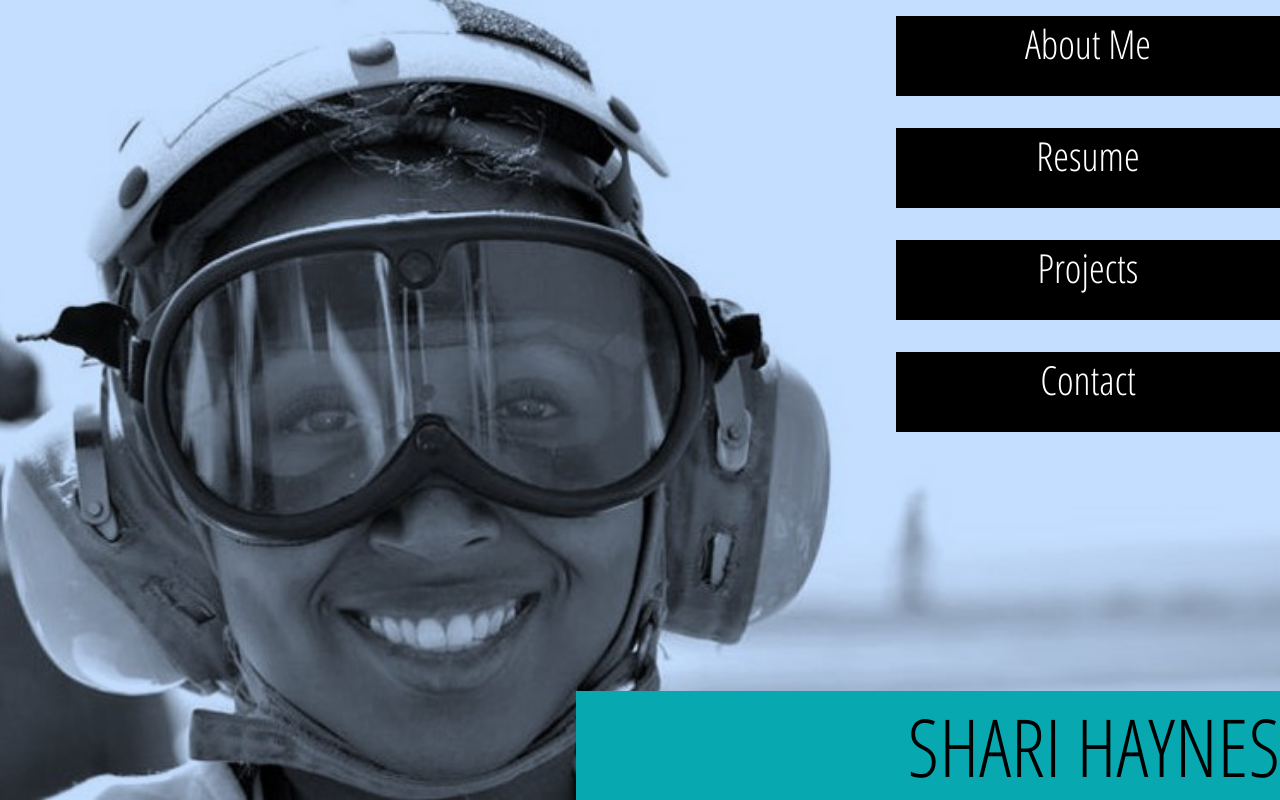
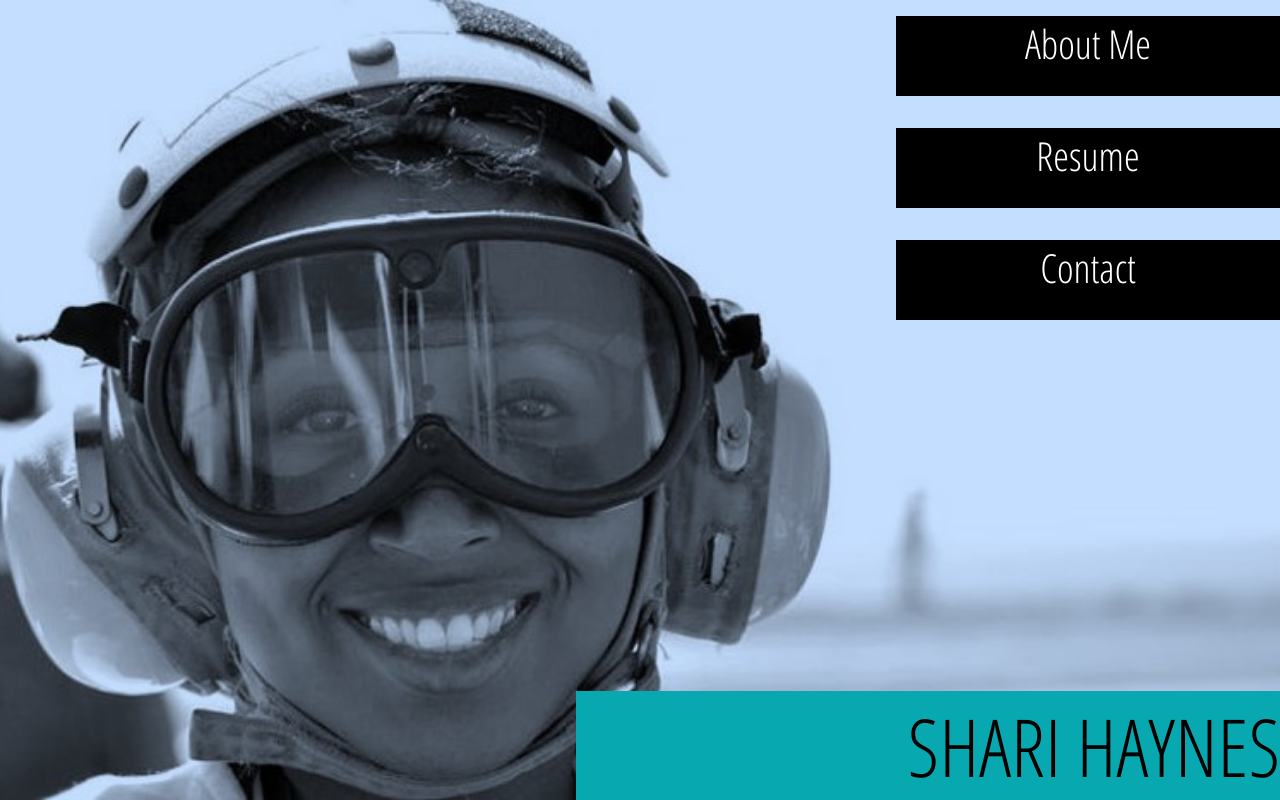
Before and after one commit to shaynes/shaynes.github.io, a plain HTML site: page index.html in a window 1280 px wide. Drawn offline with Linux system fonts and the light colour scheme.

Commit message:
removing project link, no projects to add yet

```diff
--- a/index.html
+++ b/index.html
@@ -19,7 +19,6 @@
 
 				<a href="aboutme.html" class="link_button">About Me</a>
 				<a href="resume.html" id="resume" class="link_button">Resume</a>
-				<a id="projects" class="link_button">Projects</a>
 				<a id="contact" class="link_button"> Contact </a>
 			</div>
 			<div id="nameDiv">
```
